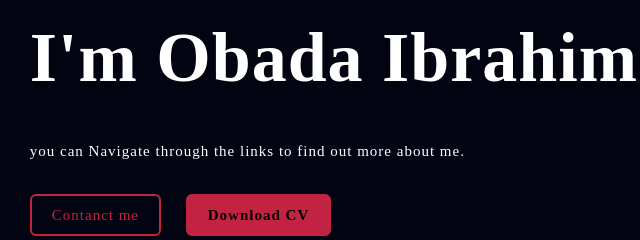
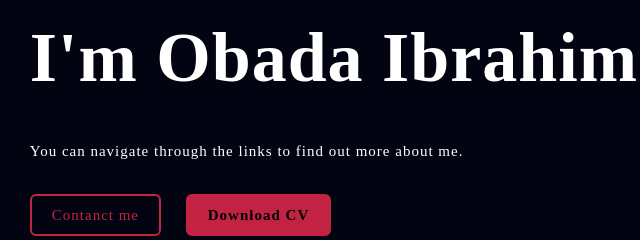
Before and after one commit to Opadaibra/portifolio, a plain HTML site: page index.html in a window 1280 px wide. Shown: the part 288-528 px from the top of the page, 79-719 px from the left. Drawn offline with Linux system fonts and the light colour scheme.

Commit message:
first commit

```diff
--- a/index.html
+++ b/index.html
@@ -26,7 +26,7 @@
         </nav>
         <div class="text_box">
             <h1>I'm Obada Ibrahim</h1>
-            <p> you can Navigate through the links to find out more about me.</p>
+            <p> You can navigate through the links to find out more about me.</p>
             <a href="https://t.me//Opadaibra">Contanct me</a>
             <a href="https://drive.google.com/file/d/1CGdAL_9VkpSJudqj-O2iG1t6m4iJTVI1/view" class="btn">Download CV</a>
         </div>
```
